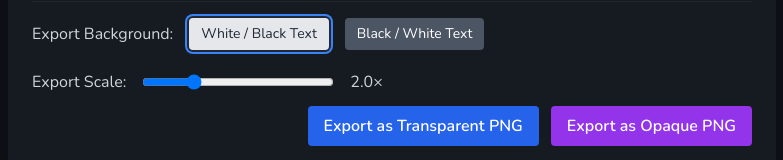
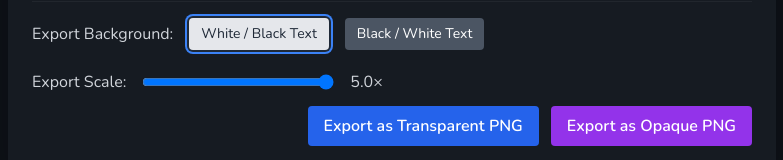
Before and after one commit to seenyxx/simple-latex-renderer, a plain HTML site: page index.html in a window 1280 px wide. Shown: the part 561-721 px from the top of the page, without its empty margins (248-1031 px from the left). Drawn offline with nearby package versions, Linux system fonts and the light colour scheme.

Commit message:
fixed ui issues

```diff
--- a/index.html
+++ b/index.html
@@ -63,8 +63,8 @@
       </div>
       <div class="flex items-center gap-4 pt-2">
         <label for="scaleSlider" class="text-gray-300">Export Scale:</label>
-        <input type="range" id="scaleSlider" min="1" max="5" value="2" step="0.1" class="w-48">
-        <span id="scaleValue" class="text-gray-300">2.0×</span>
+        <input type="range" id="scaleSlider" min="1" max="5" value="5" step="0.1" class="w-48">
+        <span id="scaleValue" class="text-gray-300">5.0×</span>
       </div>
       <div class="flex flex-wrap justify-end gap-3">
         <button id="exportTransparentPNG" class="bg-blue-600 hover:bg-blue-700 text-white font-semibold px-4 py-2 rounded">Export as Transparent PNG</button>
```
